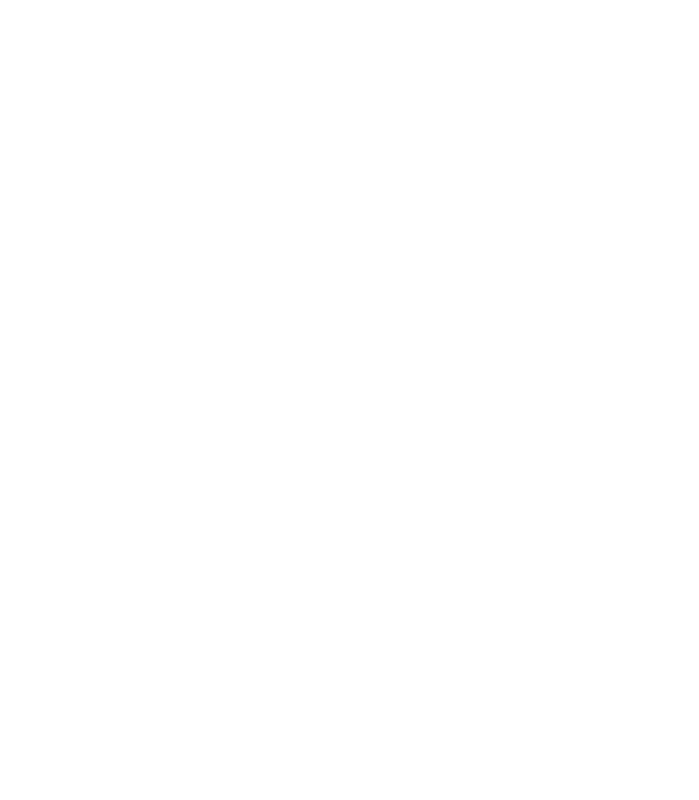
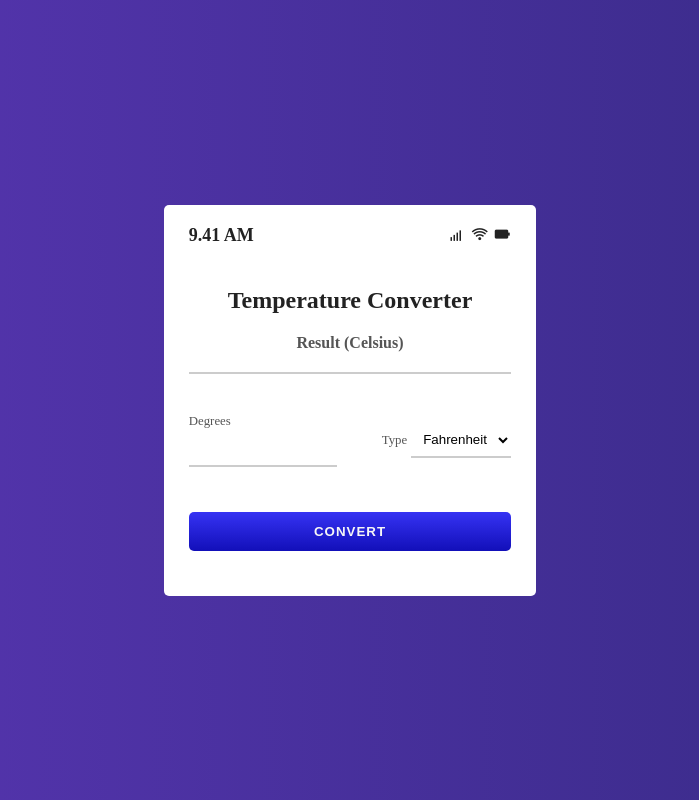
Before and after one commit to Anik-30/temp_converter, a plain HTML site: page index.html in a window 1280 px wide. Shown: the whole page, without its empty margins (290-989 px from the left). Drawn offline with nearby package versions, Linux system fonts and the light colour scheme.

Commit message:
second commit

```diff
--- /dev/null
+++ b/app.js
@@ -0,0 +1,40 @@
+const celsiusField = document.querySelector("#celsius");
+const degree = document.querySelector("#degree");
+const convertBtn = document.querySelector("#convert-btn");
+const tempType = document.querySelector("#temp-type");
+
+window.addEventListener("load", () => {
+  degree.value = "";
+  celsiusField.innerHTML = "";
+});
+
+if(degree.value === ""){
+  convertBtn.setAttribute("disabled","");
+  setTimeout(() => {
+    convertBtn.removeAttribute('disabled');
+  }, 4000);
+}
+
+
+convertBtn.addEventListener("click", (e) => {
+  e.preventDefault();
+  convertToCelsius();
+  convertBtn.innerHTML = "<span class='icon'><i class='fa fa-spinner fa-spin'></i> Converting...</span>";
+  setTimeout(() => {
+    convertBtn.innerHTML ="<span>Convert</span>"
+  }, 1000);
+});
+
+function convertToCelsius() {
+  let inputValue = degree.value;
+
+  setTimeout( () => {
+    if (tempType.value === "fahrenheit") {
+      const FahrenheitToCelsius = (inputValue - 32) * (5 / 9);
+      celsiusField.innerHTML = `${FahrenheitToCelsius.toFixed(3)} &deg;c`;
+    } else if (tempType.value === "kelvin") {
+      const KelvinToCelsius = inputValue - 273.15;
+      celsiusField.innerHTML = `${KelvinToCelsius.toFixed(3)} &deg;c`;
+    }
+  }, 1200)
+}
--- a/index.html
+++ b/index.html
@@ -4,8 +4,52 @@
     <meta charset="UTF-8">
     <meta name="viewport" content="width=device-width, initial-scale=1.0">
     <title>Temparature Converter</title>
+    <link rel="stylesheet" href="style.css">
+    <link href='https://unpkg.com/boxicons@2.1.4/css/boxicons.min.css' rel='stylesheet'>
+    <link rel="stylesheet" href="https://cdnjs.cloudflare.com/ajax/libs/font-awesome/6.4.2/css/all.min.css" integrity="sha512-z3gLpd7yknf1YoNbCzqRKc4qyor8gaKU1qmn+CShxbuBusANI9QpRohGBreCFkKxLhei6S9CQXFEbbKuqLg0DA==" crossorigin="anonymous" referrerpolicy="no-referrer" />
 </head>
 <body>
+    <div class="container">
+        <div class="temperature-converter">
+            <div class="mobile">
+                <p class="time">9.41 AM</p>
+                <div>
+                    <i class='bx bx-signal-4'></i>
+                    <i class='bx bx-wifi' ></i>
+                    <i class='bx bxs-battery' ></i>
+                </div>
+            </div>
 
+            <h1 class="title">Temperature Converter</h1>
+
+            <div class="result">
+              <span class="result-heading">Result (Celsius)</span>
+              <h2 class="celsius-value" id="celsius"></h2>
+            </div>
+
+            <!-- input field -->
+            <div class="degree-type">
+                <!-- for degrees -->
+              <div class="degree-field">
+                <label for="degree">Degrees</label>
+                <input type="number" name="degree" id="degree" />
+              </div>
+
+              <!-- for option selection -->
+              <div class="temp-field">
+                <label for="temp-type">Type</label>
+                <select name="temperatures" id="temp-type" autocomplete="on">
+                  <option id="fahrenheit" value="fahrenheit">Fahrenheit</option>
+                  <option id="kelvin" value="kelvin">Kelvin</option>
+                </select>
+              </div>
+            </div>
+            <button id="convert-btn">Convert</button>
+
+        </div>
+      </div>
+
+
+    <script src="app.js"></script>
 </body>
 </html>
--- /dev/null
+++ b/style.css
@@ -0,0 +1,120 @@
+* {
+    box-sizing: border-box;
+    margin: 0;
+    padding: 0;
+  }
+
+  body {
+    background-color: #020d45;
+    background: linear-gradient(90deg, #5936b4 0%, #362a84 100%);
+    color: #222;
+    font-size: 1rem;
+    display: flex;
+    justify-content: center;
+    align-items: center;
+    width: 100vw;
+    height: 100vh;
+  }
+
+  .mobile {
+    display: flex;
+    justify-content: space-between;
+    margin-bottom: 40px;
+    font-size: 18px;
+    font-weight: 700;
+  }
+
+  .temperature-converter {
+    background: #fff;
+    border-radius: 5px;
+    position: relative;
+    display: flex;
+    flex-direction: column;
+    justify-content: center;
+    padding: 20px 25px 45px;
+    min-width: 320px;
+    width: 100%;
+    height: auto;
+    box-shadow: -5px -5px 250px 0px rgba(255, 255, 255, 0.02) inset;
+    backdrop-filter: blur(21px);
+  }
+
+  .title {
+    color: #222;
+    font-size: 1.5rem;
+    text-align: center;
+  }
+  .result {
+    text-align: center;
+    margin: 20px 0;
+  }
+  .result-heading {
+    color: #555;
+    font-size: 1rem;
+    font-weight: 600;
+  }
+  .celsius-value {
+    border-bottom: 2px solid #ccc;
+    padding: 10px;
+    transition: all .45s ease;
+  }
+  label {
+    color: #555;
+    font-size: 0.8rem;
+    margin-bottom: 5px;
+  }
+  input,
+  select {
+    background: transparent;
+    border: none;
+    outline: none;
+    border-bottom: 2px solid #ccc;
+    padding: 8px;
+    margin-bottom: 15px;
+  }
+  input:focus {
+    border: 1px solid #4c49f3;
+  }
+  .degree-type {
+    display: flex;
+    justify-content: space-between;
+    align-items: center;
+    padding: 20px 0;
+  }
+  .degree-field {
+    display: flex;
+    flex-direction: column;
+    width: 46%;
+  }
+  option {
+    background-color: #3c39e7;
+    color: #f6f6f6;
+  }
+  #convert-btn {
+    background: linear-gradient(to bottom, #3633f3, #120fb9);
+    border: none;
+    outline: none;
+    border-radius: 5px;
+    color: #f6f6f6;
+    cursor: pointer;
+    font-weight: bold;
+    letter-spacing: 1px;
+    text-transform: uppercase;
+    margin-top: 10px;
+    padding: 12px 80px;
+    transition: all 0.3s ease-in;
+  }
+  #convert-btn:hover {
+    background: linear-gradient(to bottom, #4a47e7, #322fda);
+  }
+
+  /* Add a right margin to each icon */
+
+  .fa {
+    margin-left: -12px;
+    margin-right: 8px;
+  }
+
+  .loading {
+    display: none;
+  }
```
